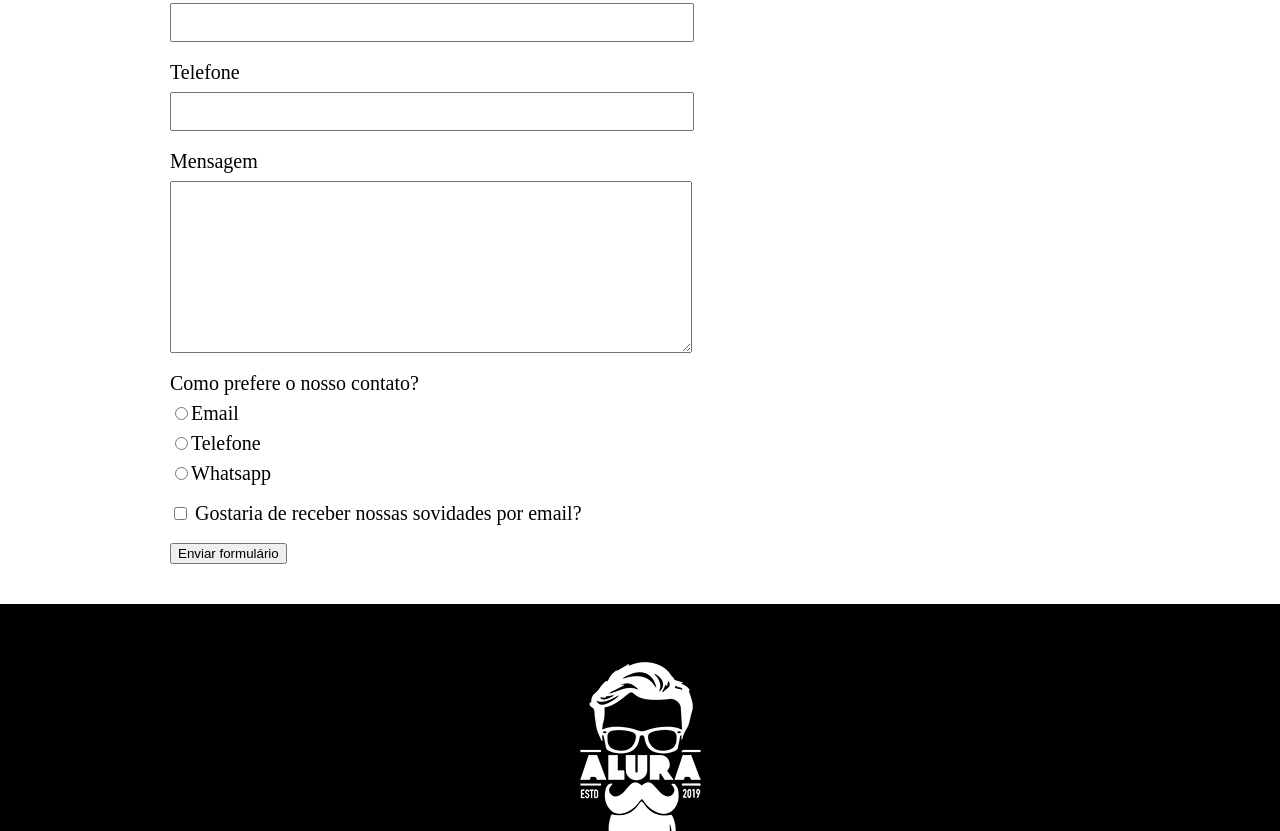
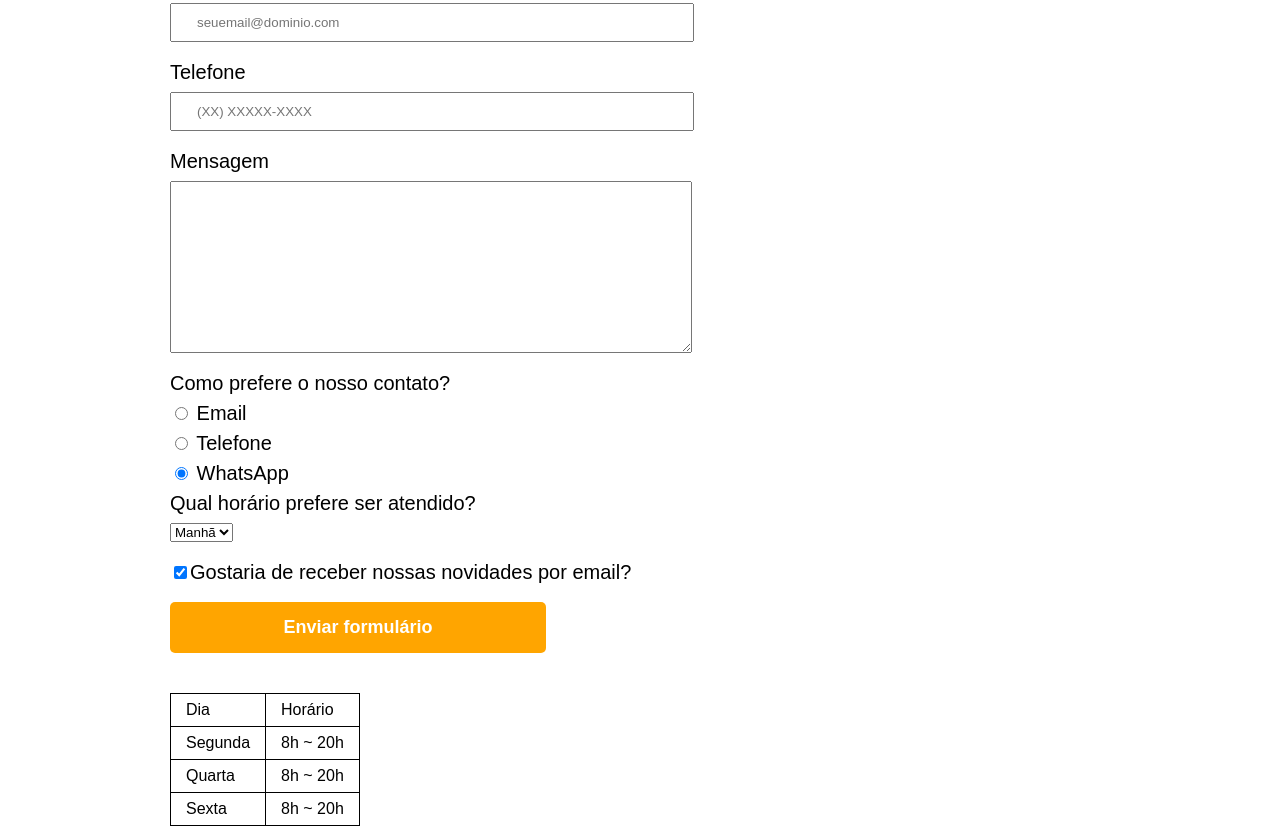
Before and after one commit to danielsiqueiradev/Barbearia-Alura, a plain HTML site: page contato.html in a window 1280 px wide. Shown: the part 449-1280 px from the top of the page. Drawn offline with Linux system fonts and the light colour scheme.

Commit message:
Alterações realizadas

```diff
--- a/contato.html
+++ b/contato.html
@@ -10,7 +10,7 @@
 	<body>
 		<header>
 			<div class="caixa">
-                <h1><img src="logo.png"></h1>
+				<h1><img src="logo.png" alt="Logo da Barbearia Alura"></h1>
 
 				<nav>
 					<ul>
@@ -21,35 +21,66 @@
 				</nav>
 			</div>
 		</header>
+
 		<main>
 			<form>
 				<label for="nomesobrenome">Nome e sobrenome</label>
-                <input type="text" id="nomesobrenome" class="input-padrao">
+				<input type="text" id="nomesobrenome" class="input-padrao" required>
 
 				<label for="email">Email</label>
-                <input type="text" id="email" class="input-padrao">
+				<input type="email" id="email" class="input-padrao" required placeholder="seuemail@dominio.com">
 
 				<label for="telefone">Telefone</label>
-                <input type="text" id="telefone" class="input-padrao">
+				<input type="tel" id="telefone" class="input-padrao" required placeholder="(XX) XXXXX-XXXX">
 
 				<label for="mensagem">Mensagem</label>
-                <textarea cols="70" rows="10" class="input-padrao"></textarea>
+				<textarea cols="70" rows="10" id="mensagem" class="input-padrao" required></textarea>
 
-                <div>
-                    <p>Como prefere o nosso contato?</p>
-                    <label for="radio-email"><input type="radio" name = "contato" value="email" id="radio-email">Email</label>
+				<fieldset>
+					<legend>Como prefere o nosso contato?</legend>
+					<label for="radio-email"><input type="radio" name="contato" value="email" id="radio-email"> Email</label>
 
-                    <label for="radio-telefone"><input type="radio" name = "contato"  value="email" id="radio-telefone">Telefone</label>
+					<label for="radio-telefone"><input type="radio" name="contato" value="telefone" id="radio-telefone"> Telefone</label>
 
-                    <label for="radio-whatsapp"><input type="radio" name = "contato"  value="email" id="radio-Whatsapp">Whatsapp</label>
+					<label for="radio-whatsapp"><input type="radio" name="contato" value="whatsapp" id="radio-whatsapp" checked> WhatsApp</label>
+				</fieldset>
 
-                </div>
-                <label class="checkbox"><input type="checkbox"> Gostaria de receber nossas sovidades por email?</label>
-                <input type="submit" value="Enviar formulário">
+				<fieldset>
+					<legend>Qual horário prefere ser atendido?</legend>
+					<select>
+						<option>Manhã</option>
+						<option>Tarde</option>
+						<option>Noite</option>
+					</select>
+				</fieldset>
+
+				<label class="checkbox"><input type="checkbox" checked>Gostaria de receber nossas novidades por email?</label>
+
+				<input type="submit" value="Enviar formulário" class="enviar">
 			</form>
+
+			<table>
+				<tr>
+					<td>Dia</td>
+					<td>Horário</td>
+				</tr>
+				<tr>
+					<td>Segunda</td>
+					<td>8h ~ 20h</td>
+				</tr>
+				<tr>
+					<td>Quarta</td>
+					<td>8h ~ 20h</td>
+				</tr>
+				<tr>
+					<td>Sexta</td>
+					<td>8h ~ 20h</td>
+				</tr>
+			</table>
 		</main>
+
 		<footer>
-            <img src="logo-branco.png">
+			<img src="logo-branco.png" alt="Logo da Barbearia Alura">
 			<p class="copyright">&copy; Copyright Barbearia Alura - 2019</p>
 		</footer>
 	</body>
--- a/style.css
+++ b/style.css
@@ -1,3 +1,7 @@
+body{
+	font-family: 'Montserrat', sans-serif;
+}
+
 header {
 	background: #BBBBBB;
 	padding: 20px 0;
@@ -80,7 +84,7 @@ nav a:hover {
 
 footer {
 	text-align: center;
-	background-color: #000000;
+	background: url("bg.jpg");
 	padding: 40px 0;
 }
 
@@ -99,19 +103,87 @@ form {
 	margin: 40px 0;
 }
 
-form label, form p {
+form label, form legend {
 	display:block;
 	font-size: 20px;
 	margin: 0 0 10px;
 }
 
-.input-padrao{
+.input-padrao {
 	display: block;
 	margin: 0 0 20px;
 	padding: 10px 25px;
 	width: 50%;
 }
 
-.checkbox{
-	margin: 20px 0 20px;
+.checkbox {
+	margin: 20px 0;
 }
+
+.enviar {
+	width:40%;
+	padding: 15px 0;
+	background: orange;
+	color: white;
+	font-weight: bold;
+	font-size: 18px;
+	border: none;
+	border-radius: 5px;
+	transition: 1s all;
+	cursor: pointer;
+}
+
+.enviar:hover {
+	background: darkorange;
+	transform: scale(1.2);
+}
+
+table {
+	margin: 20px 0 40px;
+}
+
+thead {
+	background: #555555;
+	color: white;
+	font-weight: bold;
+}
+
+td, th {
+	border: 1px solid #000000;
+	padding: 8px 15px;
+}
+
+
+/* css da página inicial */
+.banner {
+	width:100%;
+}
+
+.titulo-principal {
+	text-align: center;
+	font-size: 2em;
+	margin: 0 0 1em;
+	clear: left;
+}
+
+.principal p {
+	margin: 0 0 1em;
+}
+
+.principal strong {
+	font-weight: bold;
+}
+
+.principal em {
+	font-style: italic;
+}
+
+.utensilios {
+	width: 120px;
+	float: left;
+	margin: 0 20px 20px 0;
+}
+
+.imagembeneficios {
+	width: 60%;
+}
```
Also changed, not shown: index.html (+38 -9 lines), produtos.html (+1 -0 lines), bg.jpg (added), utensilios.jpg (added). Lines whose indentation alone changed are shown as unchanged.
